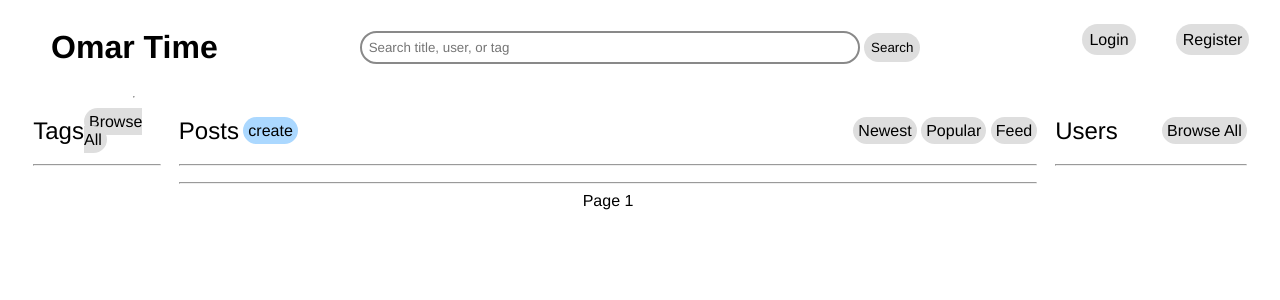
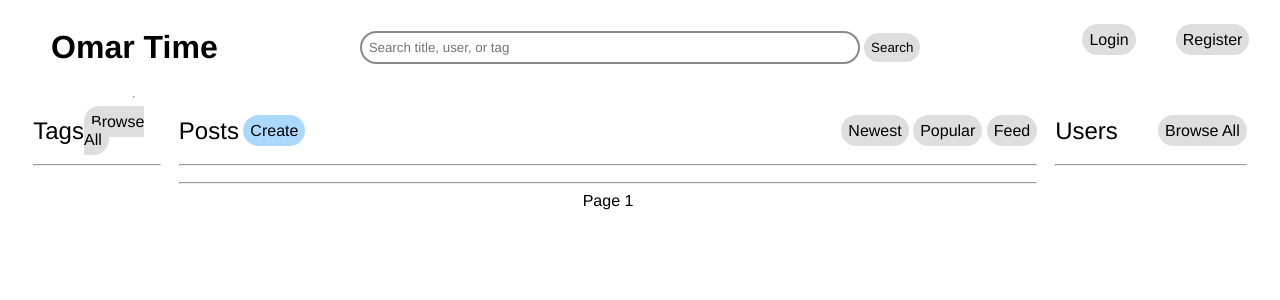
Before and after one commit to VeyGudTek/OmarTime_Public, a Django app: page / in a window 1280 px wide. Shown: the top 300 px of the page. Run offline with Django 4.2, Linux system fonts and the light colour scheme; data that the repository does not hold is empty.

Commit message:
capitalize create + button padding consistency

```diff
--- a/base/templates/base/home.html
+++ b/base/templates/base/home.html
@@ -19,7 +19,7 @@
 
     <div class="post-container">
         <div class="section-header">
-            <div class="section-header-title">Posts</div>&nbsp<div class="section-header-link"><a class="button-edit" href="{% url 'create_post' %}">create</a></div>
+            <div class="section-header-title">Posts</div>&nbsp<div class="section-header-link"><a class="button-edit" href="{% url 'create_post' %}">Create</a></div>
             <div class="section-header-options">
                 {% if query %}
                     <a href="{% url 'home' %}?q={{query}}">Relevant</a>
--- a/static/css/styles.css
+++ b/static/css/styles.css
@@ -223,14 +223,14 @@
 }
 
 .button-small, .reply-button, .hide-reply-button{
-    padding: 5px;
+    padding: 7px;
     border-radius: 40px/40px;
     border-width: 0;
     background-color: #dedede;
 }
 
 .button-edit{
-    padding: 5px;
+    padding: 7px;
     border-radius: 40px/40px;
     border-width: 0;
     background-color: #abd8ff;
```
